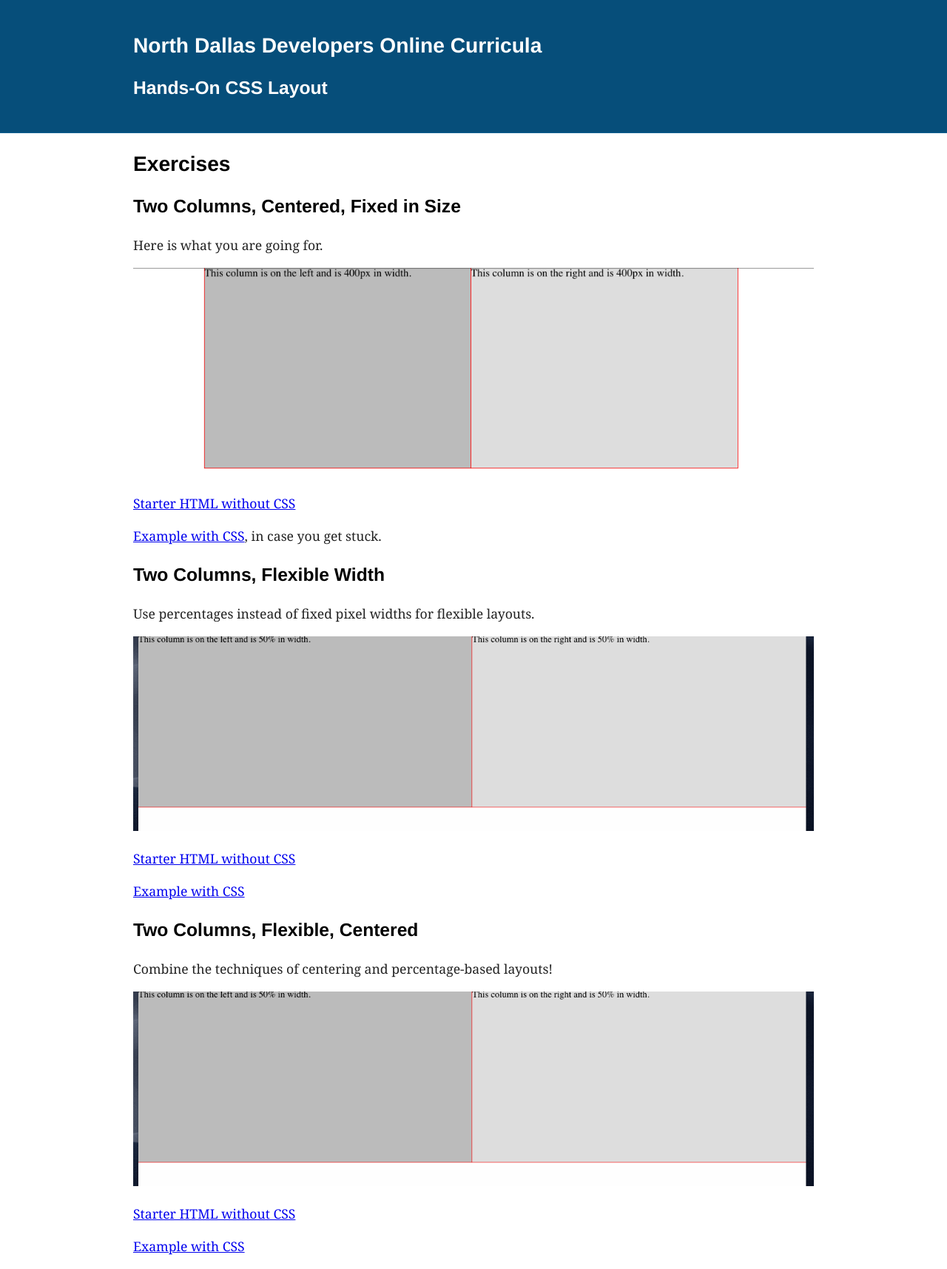
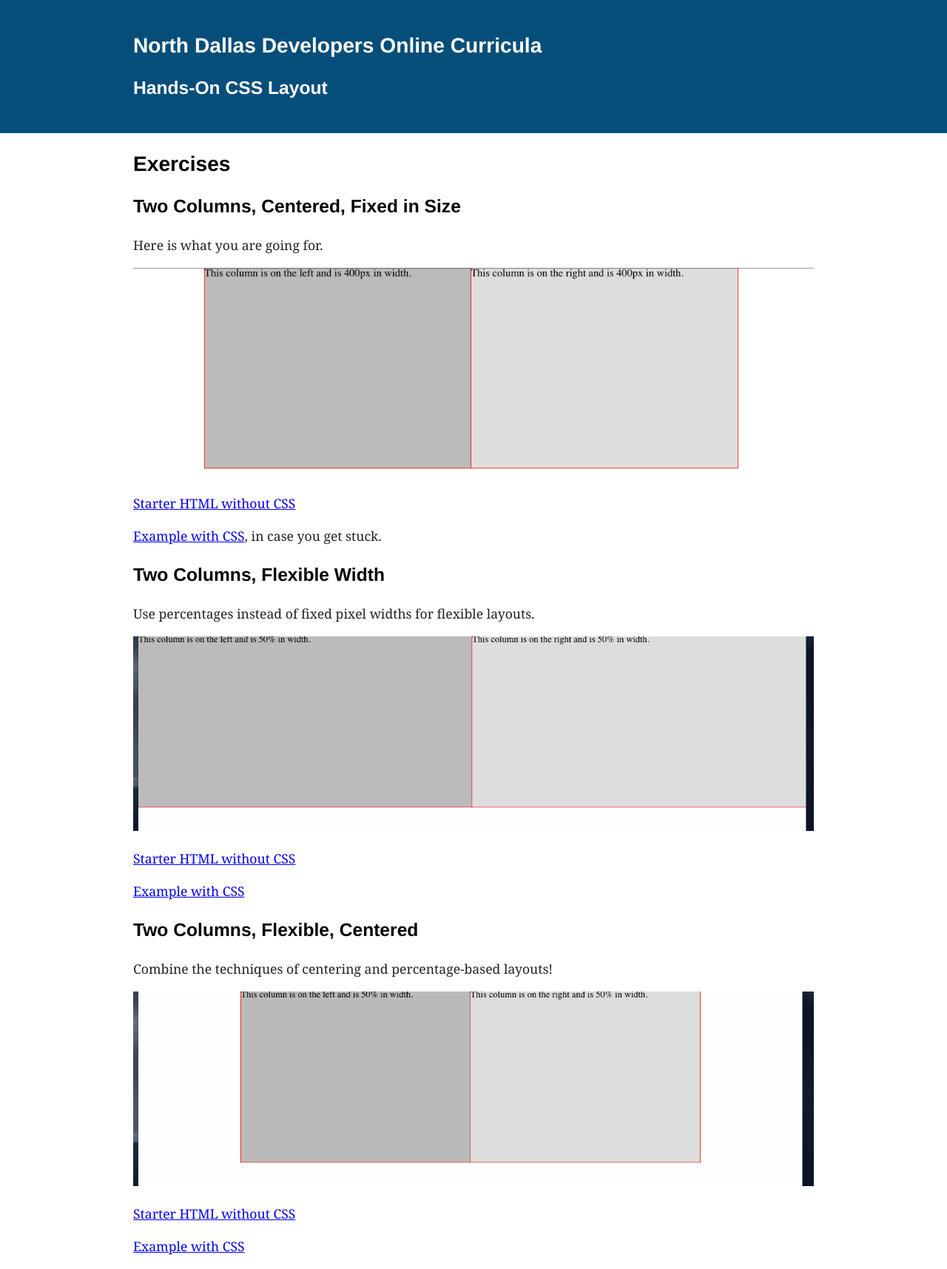
Before and after one commit to north-dallas-developers/learn, a Jekyll site: the page built from hands-on-css-layout/05-exercises.md, in a window 1280 px wide. Shown: the whole page at 74% size. Built offline with Jekyll 4.4.1, drawn with Linux system fonts in a browser that asks for light colours.

Commit message:
update exercise version

```diff
--- a/hands-on-css-layout/05-exercises.md
+++ b/hands-on-css-layout/05-exercises.md
@@ -29,7 +29,7 @@ Use percentages instead of fixed pixel widths for flexible layouts.
 
 Combine the techniques of centering and percentage-based layouts!
 
-![](05-exercises-2.gif)
+![](05-exercises-3.gif)
 
 [Starter HTML without CSS](https://codepen.io/mallioch/pen/aPjyBv?editors=1100#0)
 
```
